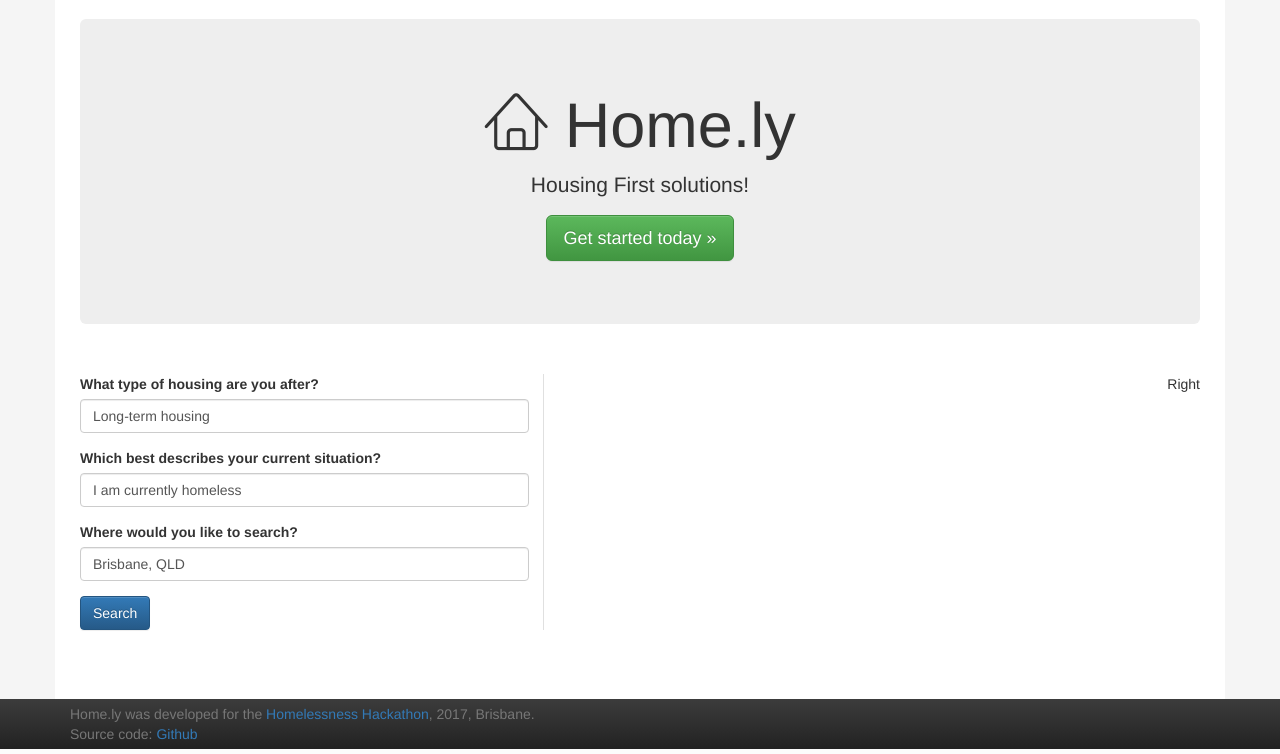
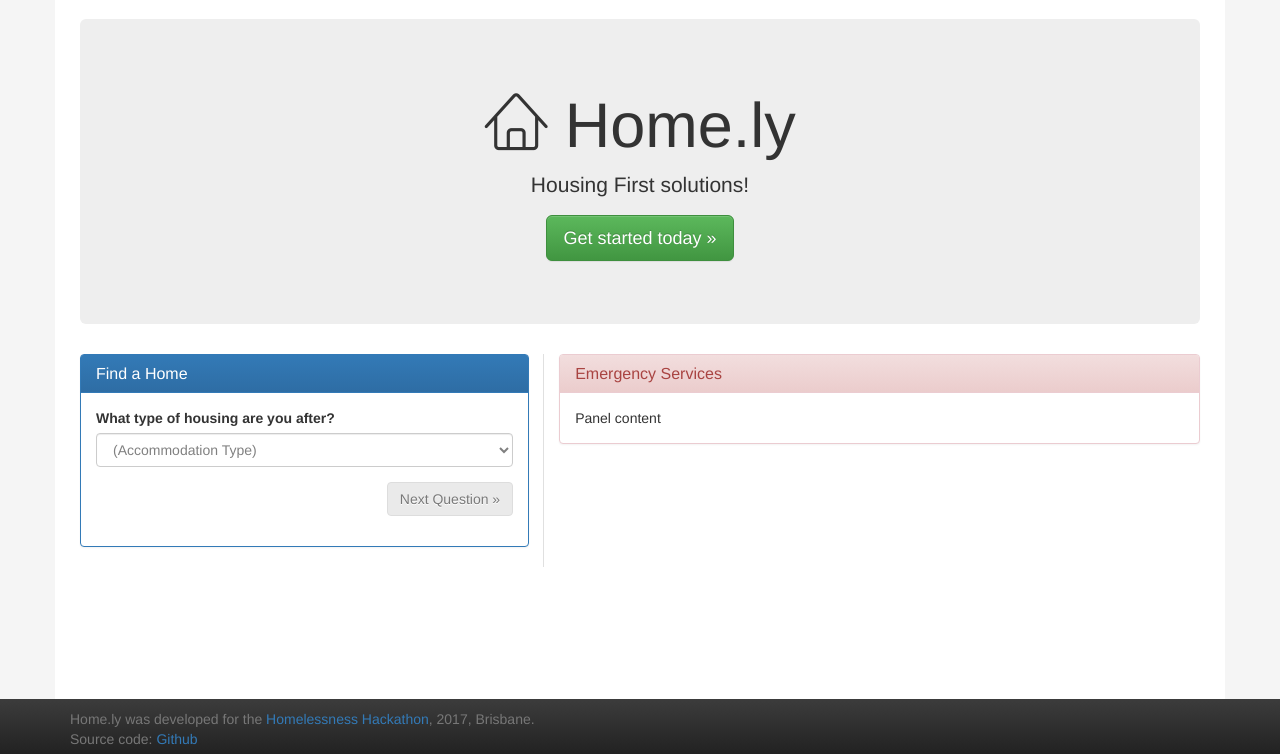
Before and after one commit to merrickheley/HomelessHackathon2017, a Django app: page / in a window 1280 px wide. Shown: the part 51-805 px from the top of the page. Run offline with Django 3.2, Linux system fonts and the light colour scheme; some libraries are stand-ins or nearby versions.

Commit message:
Initial implementation of homepage wizard

```diff
--- a/HackApp/static/css/site.css
+++ b/HackApp/static/css/site.css
@@ -14,7 +14,7 @@
 }
 
 .body-content {
-    padding: 20px 0px;
+    padding: 20px 0 0 0;
     text-align: center;
     width: 100%;
     height: 100%;
@@ -25,14 +25,26 @@
     font-size: 72px;
 }
 
+select.deselected {
+    color: gray;
+}
+
+select.deselected option {
+    color: black;
+}
+
+option:disabled {
+    color: gray;
+}
+
 footer.navbar-inverse {
-    height: 50px;
+    height: 55px;
     border-radius: 0;
 }
 
 footer > .container > * {
-    margin: 5px 0;
-    max-height: 45px;
+    margin: 10px 0 0 0;
+    max-height: 50px;
 }
 
 /*-----------*/
--- a/HackApp/static/js/site.js
+++ b/HackApp/static/js/site.js
@@ -6,6 +6,33 @@
     }, 500);
 });
 
+$(document).ready(function(){
+
+    $('#home-search button').click(function(ev) {
+        if ($(ev.target).hasClass('disabled')) return;
+
+        $(ev.target).closest('.form-group').parent().find('.form-group.p1').addClass('hidden');
+        $(ev.target).closest('.form-group').parent().find('.form-group.p2').removeClass('hidden');
+    });
+
+    $('#home-search select').on('input', function(ev){
+        $(ev.target).closest('.form-group').next('.form-group').find('button').removeClass('disabled');
+    });
+
+    $('select.deselected').on('input', function(ev){
+        $(ev.target).removeClass('deselected');
+    });
+
+    /*
+    $('#home-search input').on('input', function(ev){
+        $(ev.target).closest('.form-group').parent().find('.form-group').addClass('hidden');
+        $(ev.target).closest('.form-group').next('.form-group').removeClass('hidden');
+
+    });
+    */
+    //$(this).closest('.form-group').next('.form-group').removeClass('invisible');
+})
+
 //$("a[href='#bottom']").click(function() {
 //  $("html, body").animate({ scrollTop: $(document).height() }, "slow");
 //  return false;
--- a/HackApp/templates/HackApp/index.html
+++ b/HackApp/templates/HackApp/index.html
@@ -50,21 +50,60 @@
         <div class="jumbotron">
             <h1><span class="lnr lnr-home"></span> Home.ly</h1>
             <p class="lead">Housing First solutions!</p>
-            <p><a class="btn btn-lg btn-success smooth" href="#bottom" role="button">Get started today »</a></p>
+            <p><a class="btn btn-lg btn-success smooth" href="#home-search" role="button">Get started today »</a></p>
         </div>
     </div>
-    <div class="home-search-container row">
+    <div id="home-search" class="home-search-container row">
         <div class="col-lg-5 vdivider">
+            <div class="panel panel-primary">
+                <div class="panel-heading">
+                    <h3 class="panel-title">Find a Home</h3>
+                </div>
+                <div class="panel-body">
                     <form>
-                <div class="form-group row">
-                    <label for="housing-input" class="col-lg-10 col-form-label">
+                        <div class="form-group row p1">
+                            <label for="housing-option" class="col-lg-10 col-form-label">
                                 What type of housing are you after?
                             </label>
                             <div class="col-lg-12">
+                                <!--
                                 <input class="form-control" type="text" value="Long-term housing" id="housing-input">
+                                -->
+                                <select id="housing-option" name="housing-option" class="form-control deselected">
+                                    <option value="" selected disabled>(Accommodation Type)</option>
+                                    <option value="Short Term">Immediate Accommodation</option>
+                                    <option value="Long Term">Long-Term Housing</option>
+                                </select>
                             </div>
                         </div>
-                <div class="form-group row">
+                        <div class="form-group row p1">
+                            <div class="col-lg-12">
+                                <button type="button" class="btn btn-md btn-default pull-right disabled">Next Question »</button>
+                            </div>
+                        </div>
+                        <div class="form-group row hidden p2">
+                            <label for="situation-option" class="col-lg-10 col-form-label">
+                                Which best describes your current situation?
+                            </label>
+                            <div class="col-lg-12">
+                                <!--
+                                <input class="form-control" type="search" value="I am currently homeless" id="situation-input">
+                                -->
+                                <select id="situation-option" name="situation-option" class="form-control deselected">
+                                    <option value="" selected disabled>(Tenant Situation)</option>
+                                    <option value="Homeless">Currently Homeless (Adult)</option>
+                                    <option value="Youth">Currently Homeless (Youth)</option>
+                                    <option value="At-Risk">At Risk of becoming Homeless</option>
+                                </select>
+                            </div>
+                        </div>
+                        <div class="form-group row hidden p2">
+                            <div class="col-lg-12">
+                                <button type="submit" class="btn btn-md btn-primary pull-right disabled">Start Search</button>
+                            </div>
+                        </div>
+                        <!--
+                        <div class="form-group row hidden">
                             <label for="situation-input" class="col-lg-10 col-form-label">
                                 Which best describes your current situation?
                             </label>
@@ -72,7 +111,7 @@
                                 <input class="form-control" type="search" value="I am currently homeless" id="situation-input">
                             </div>
                         </div>
-                <div class="form-group row">
+                        <div class="form-group row hidden">
                             <label for="location-input" class="col-lg-10 col-form-label">
                                 Where would you like to search?
                             </label>
@@ -80,12 +119,24 @@
                                 <input class="form-control" type="search" value="Brisbane, QLD" id="location-input">
                             </div>
                         </div>
-                <button type="submit" class="btn btn-primary">Search</button>
+                        <div class="form-group row hidden">
+                            <div class="col-lg-12">
+                                <button type="submit" class="btn btn-lg btn-primary pull-right">Search</button>
+                            </div>
+                        </div>
+                        -->
                     </form>
                 </div>
+            </div>
+        </div>
         <div class="col-lg-7">
-            <div class="pull-right">
-                Right
+            <div class="panel panel-danger">
+                <div class="panel-heading">
+                    <h3 class="panel-title">Emergency Services</h3>
+                </div>
+                <div class="panel-body">
+                    Panel content
+                </div>
             </div>
         </div>
     </div>
```
Lines whose indentation alone changed are shown as unchanged.
